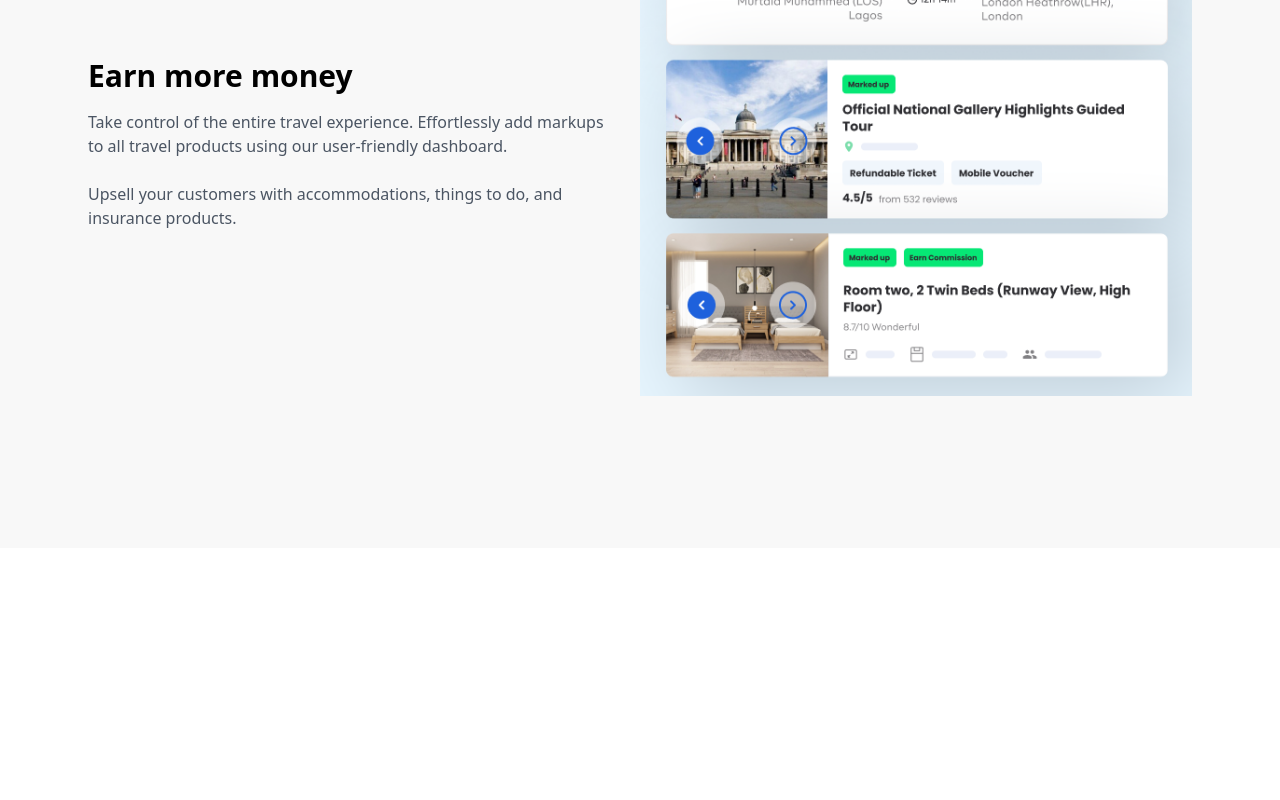
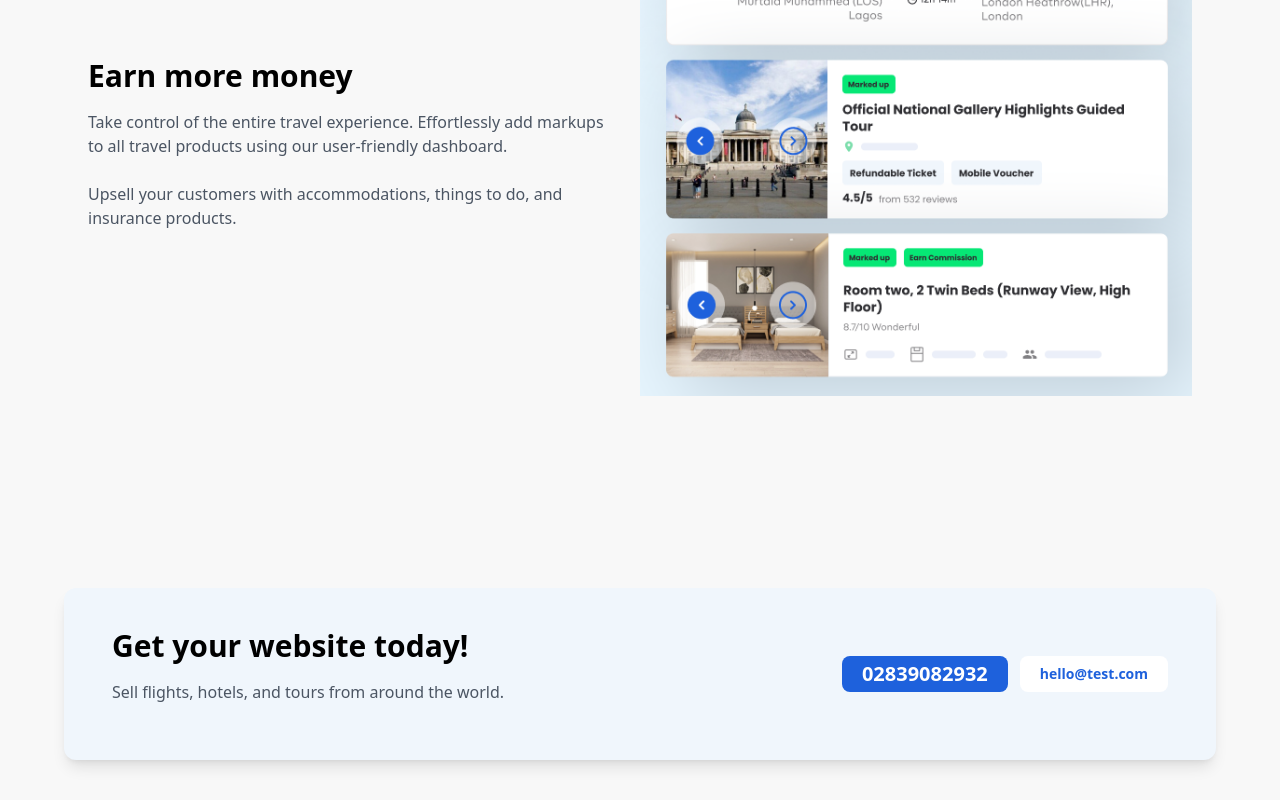
Before and after one commit to kaleabo/travel-booking-platform, a Next.js app: page / in a window 1280 px wide. Shown: the part 3801-4601 px from the top of the page. Before the commit the page ends 4349 px from the top, so only its background shows below. Built offline with nearby package versions, Linux system fonts and the light colour scheme.

Commit message:
Add footer section with contact details and call-to-action

```diff
--- a/app/page.tsx
+++ b/app/page.tsx
@@ -3,6 +3,7 @@ import ImageHeader from "../components/ImageHeader";
 import FeaturesSection from "../components/FeaturesSection";
 import EverythingYouNeedSection from "../components/EverythingYouNeedSection";
 import PlatformSection from "../components/PlatformSection";
+import Footer from "../components/Footer";
 
 const Home: React.FC = () => {
   return (
@@ -22,6 +23,9 @@ const Home: React.FC = () => {
 
       {/* Platform Section */}
       <PlatformSection />
+
+      {/* Footer */}
+      <Footer />
     </div>
   );
 };
--- /dev/null
+++ b/components/Footer.tsx
@@ -0,0 +1,28 @@
+import React from "react";
+
+const Footer: React.FC = () => {
+  return (
+    <footer className="bg-[#f8f8f8] py-10 px-6">
+      <div className="max-w-6xl mx-auto">
+        <div className="bg-[#f0f6fc] lg:flex justify-between items-center p-10 px-12 rounded-xl shadow-lg text-center">
+          <div className="lg:text-left">
+            <h2 className="text-3xl font-bold mb-4 text-black">Get your website today!</h2>
+            <p className="text-gray-600 mb-4">
+              Sell flights, hotels, and tours from around the world.
+            </p>
+          </div>
+          <div className="flex justify-center space-x-3">
+            <a href="tel:02839082932" className="text-xl font-bold p-1 px-5 rounded-lg bg-[#1e61dc] text-white">
+              02839082932
+            </a>
+            <a href="mailto:hello@test.com" className="text-[#1e61dc] p-2 px-5 rounded-lg bg-white text-sm font-semibold">
+              hello@test.com
+            </a>
+          </div>
+        </div>
+    </div>
+    </footer>
+  );
+};
+
+export default Footer;
```
